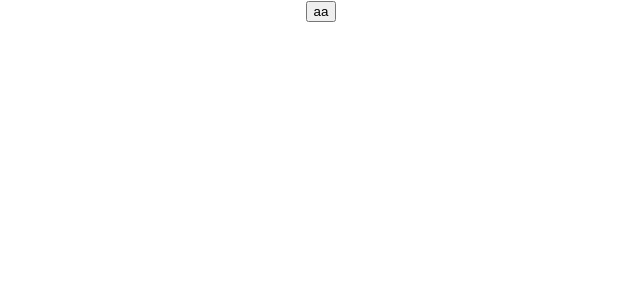
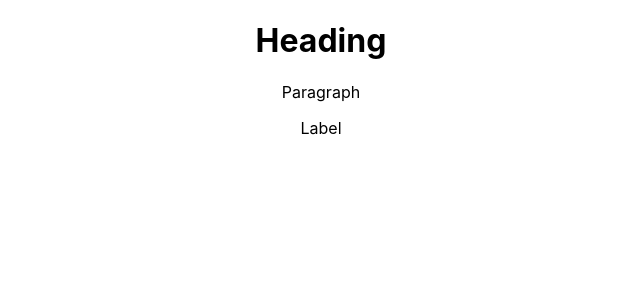
Before and after one commit to chiheb26/react-typescript, a React (Create React App) app: page / in a window 1280 px wide. Shown: the top 300 px of the page, without its empty margins (319-959 px from the left). Built offline with nearby package versions, Linux system fonts and the light colour scheme.

Commit message:
polymorphic components

```diff
--- a/src/App.tsx
+++ b/src/App.tsx
@@ -3,13 +3,16 @@
 import { Profile } from './components/auth/Profile';
 import { List } from './components/generics/List';
 import { CustomButton } from './components/html/Button';
+import { Text } from './components/polymorphic/Text';
 import { RandomNumber } from './components/restrictions/RandomNumber';
 import { Toast } from './components/templateLiterals/Toast';
 
 function App() {
    return (
     <div className="App">
-      <CustomButton variant='primary'>aa</CustomButton>
+      <Text as='h1' size='lg'>Heading</Text>
+      <Text as='p' size='md'>Paragraph</Text>
+      <Text as='label' size='sm' color='secondary'>Label</Text>
     </div>
   );
 }
--- /dev/null
+++ b/src/components/polymorphic/Text.tsx
@@ -0,0 +1,17 @@
+import React from 'react'
+type TextOwnProps<E extends React.ElementType> = {
+    size?: 'sm' | 'md' | 'lg',
+    color?: 'primary' | 'secondary',
+    children: React.ReactNode,
+    as?: E
+}
+type TextProps<E extends React.ElementType> = TextOwnProps<E> &
+ Omit<React.ComponentProps<E>, keyof TextOwnProps<E>>
+export const Text = <E extends React.ElementType = 'div'>({size, color, children, as}:TextProps<E>) => {
+    const Component = as || 'div'
+  return (
+    <Component className={`class-with-${size}-${color}`}>
+        {children}
+    </Component>
+  )
+}
```
